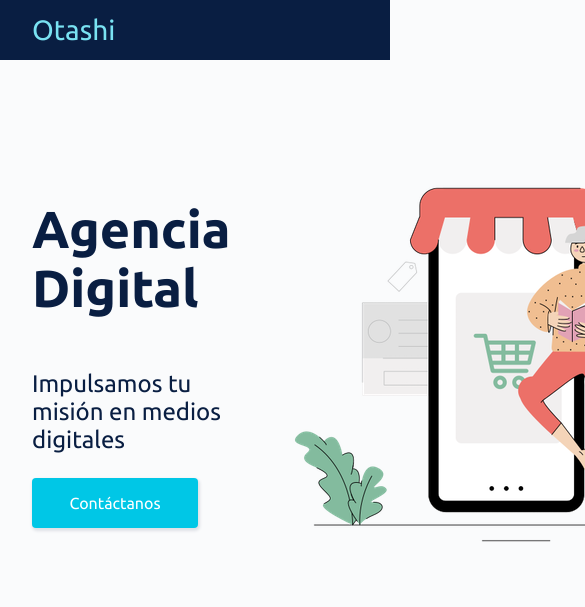
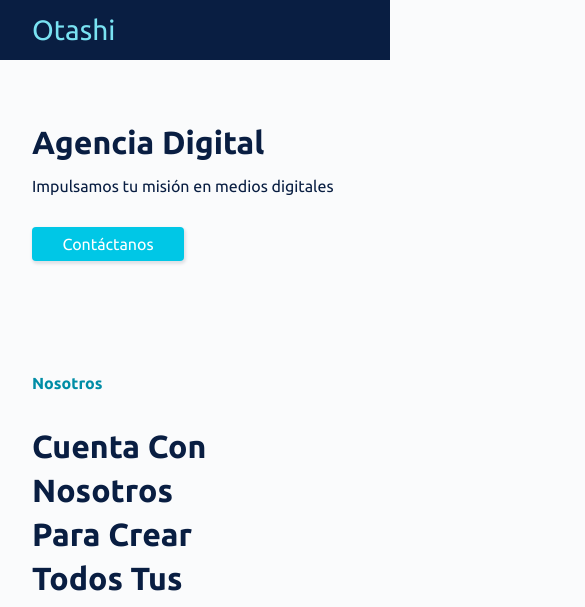
Before and after one commit to otashi/otashi-website, a React (Create React App) app: page / in a window 390 px wide. Shown: the top 607 px of the page, 585 px wide, since content can reach past the window. Built offline with nearby package versions, Linux system fonts and the light colour scheme.

Commit message:
add/ responsiveness for intro section

```diff
--- a/src/components/Buttons/styles.js
+++ b/src/components/Buttons/styles.js
@@ -24,6 +24,11 @@ const StyledAnchorButton = styled.a`
   color: white;
   text-decoration: none;
   box-shadow: 1px 2px 3px 1px var(--n40);
+
+  @media screen and (max-width: 550px) {
+    width: 120px;
+    padding: 8px 16px;
+  }
 `;
 
 export { StyledButton, StyledAnchorButton };
--- a/src/sections/Intro/styles.js
+++ b/src/sections/Intro/styles.js
@@ -5,6 +5,22 @@ const StyledIntroContainer = styled.section`
   grid-template-columns: repeat(2, 1fr);
   padding: 90px 0 0;
   color: var(--n900);
+
+  @media screen and (max-width: 1120px) {
+    grid-template-columns: 1fr 350px;
+  }
+
+  @media screen and (max-width: 900px) {
+    grid-template-columns: 1fr 280px;
+  }
+
+  @media screen and (max-width: 650px) {
+    grid-template-columns: auto;
+  }
+
+  @media screen and (max-width: 550px) {
+    padding: 64px 0 0;
+  }
 `;
 
 const StyledIntroTextContainer = styled.div`
@@ -16,15 +32,37 @@ const StyledIntroTextContainer = styled.div`
 const StyledIntroTitle = styled.h1`
   font-size: 52px;
   margin: 0 0 28px;
+
+  @media screen and (max-width: 900px) {
+    font-size: 42px;
+  }
+
+  @media screen and (max-width: 550px) {
+    font-size: 32px;
+    margin-bottom: 16px;
+  }
 `;
 
 const StyledIntroSubtitle = styled.p`
   font-size: 24px;
+  margin: 0 0 64px;
+
+  @media screen and (max-width: 550px) {
+    font-size: 16px;
+    margin-bottom: 32px;
+  }
 `;
 
-const StyledIntroFigure = styled.figure``;
+const StyledIntroFigure = styled.figure`
+  margin: 0;
+  @media screen and (max-width: 650px) {
+    display: none;
+  }
+`;
 
-const StyledIntroImage = styled.img``;
+const StyledIntroImage = styled.img`
+  width: 100%;
+`;
 
 export {
   StyledIntroContainer,
```
